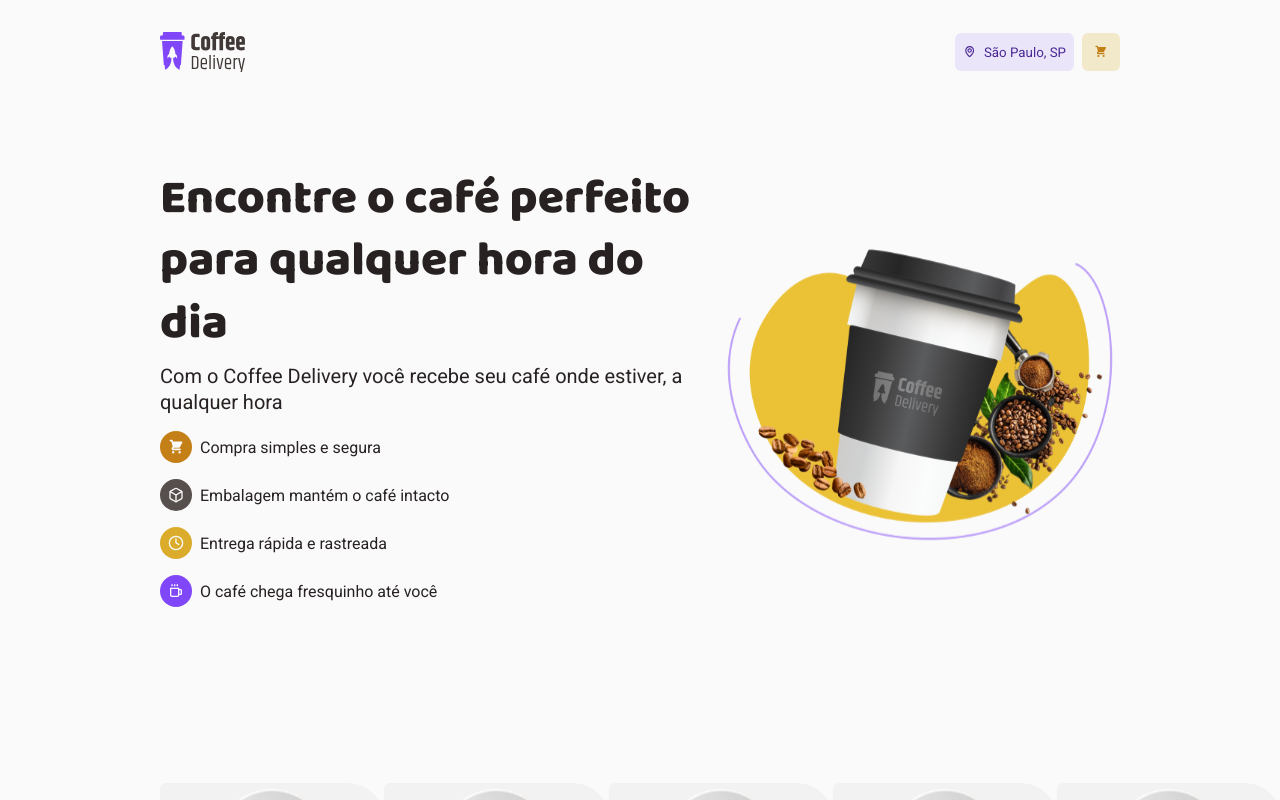
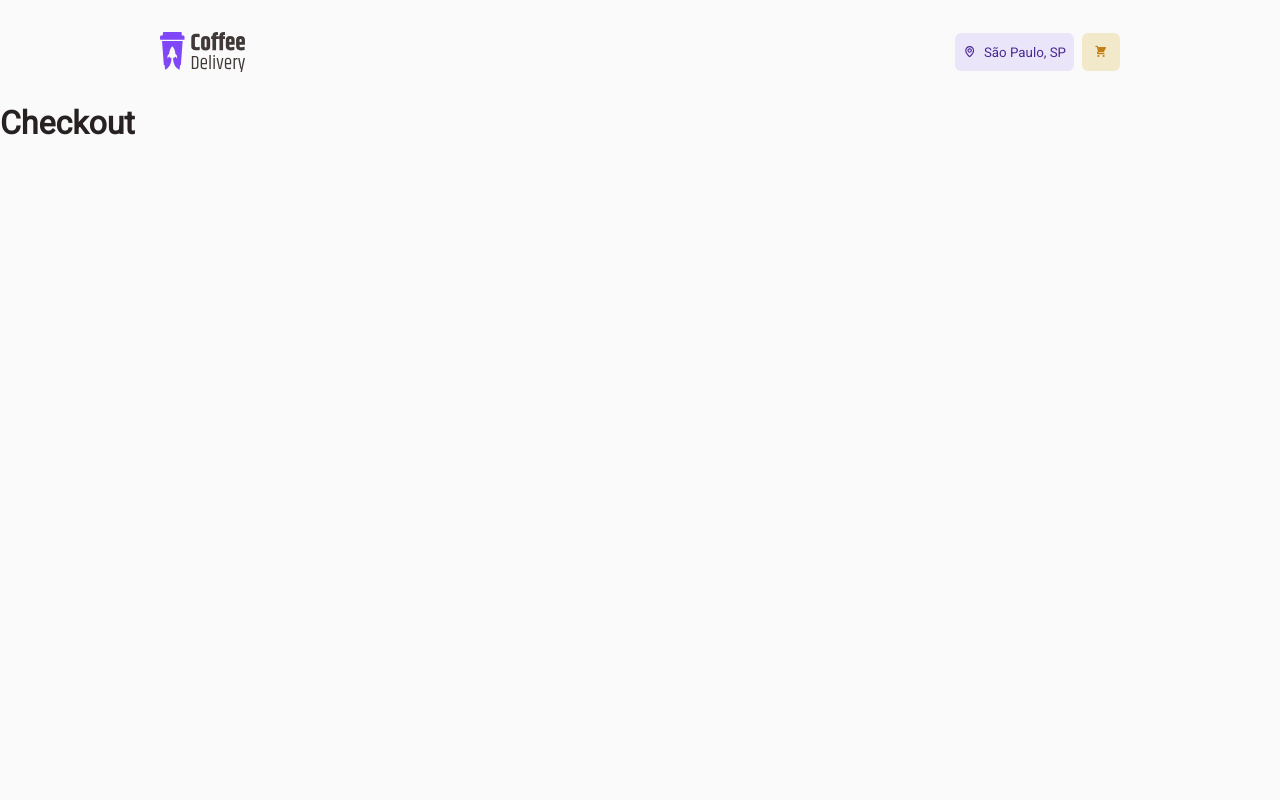
Before and after one commit to cp-yago/shop-anything, a React (Vite) app: page /checkout in a window 1280 px wide. Shown: the top 800 px of the page. Built offline with nearby package versions, Linux system fonts and the light colour scheme.

Commit message:
feat: add router and page checkout

```diff
--- a/package.json
+++ b/package.json
@@ -12,6 +12,7 @@
     "react": "^18.2.0",
     "react-dom": "^18.2.0",
     "react-icons": "^4.7.1",
+    "react-router-dom": "^6.8.1",
     "styled-components": "^5.3.6"
   },
   "devDependencies": {
--- a/src/App.tsx
+++ b/src/App.tsx
@@ -1,12 +1,25 @@
+import { createBrowserRouter, RouterProvider } from "react-router-dom";
 import { ThemeProvider } from "styled-components";
 import { Home } from "./pages/Home";
+import { Checkout } from "./pages/Checkout";
 import { GlobalStyle } from "./styles/global";
 import { defaultTheme } from "./styles/themes/default";
+
+const router = createBrowserRouter([
+  {
+    path: '/',
+    element: <Home />
+  },
+  {
+    path: '/checkout',
+    element: <Checkout />
+  }
+])
 
 export function App() {
   return (
     <ThemeProvider theme={defaultTheme}>
-      <Home />
+      <RouterProvider router={router} />
       <GlobalStyle />
     </ThemeProvider>
   )
--- /dev/null
+++ b/src/pages/Checkout/index.tsx
@@ -0,0 +1,11 @@
+import { Navbar } from '../../components'
+import { Container } from './styles'
+
+export const Checkout = () => {
+  return (
+    <Container>
+      <Navbar />
+      <h1>Checkout</h1>
+    </Container>
+  )
+}
--- /dev/null
+++ b/src/pages/Checkout/styles.ts
@@ -0,0 +1,3 @@
+import styled from 'styled-components';
+
+export const Container = styled.div``;
```
Also changed, not shown: 2 other files (tests, documents, lock files or other folders).
